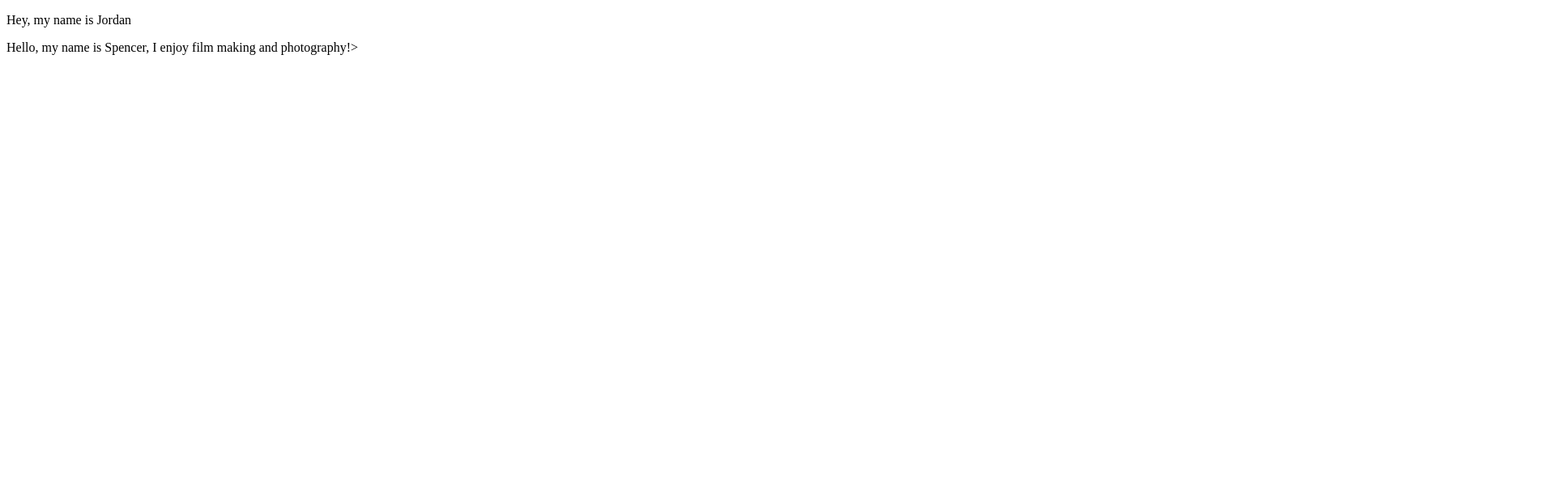
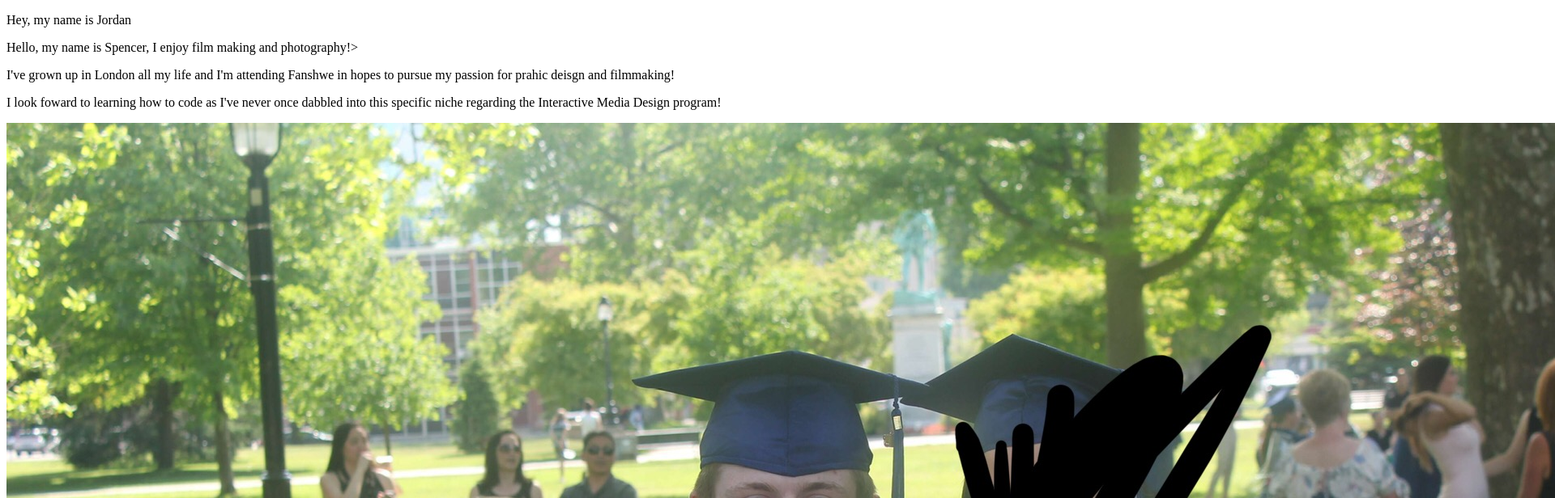
Before and after one commit to spencermellor/Mellor_S_Andrigo_J_HW1, a plain HTML site: page index.html in a window 1280 px wide. Shown: the top 616 px of the page at 81% size, 1920 px wide, since content can reach past the window. Drawn offline with Linux system fonts and the light colour scheme.

Commit message:
added a picture and more to my bio

```diff
--- a/index.html
+++ b/index.html
@@ -11,6 +11,12 @@
 
 	<section id="Spencer">
 		<p> Hello, my name is Spencer, I enjoy film making and photography!><p>
+
+			<p> I've grown up in London all my life and I'm attending Fanshwe in hopes to pursue my passion for prahic deisgn and filmmaking!</p>
+
+			<p>I look foward to learning how to code as I've never once dabbled into this specific niche regarding the Interactive Media Design program!</p>
+			<img src="images/IMG_0829.jpg">
+
 	</section>
 </body>
 </html>
```
Also changed, not shown: images/IMG_0829.jpg (added), 1 other file.
